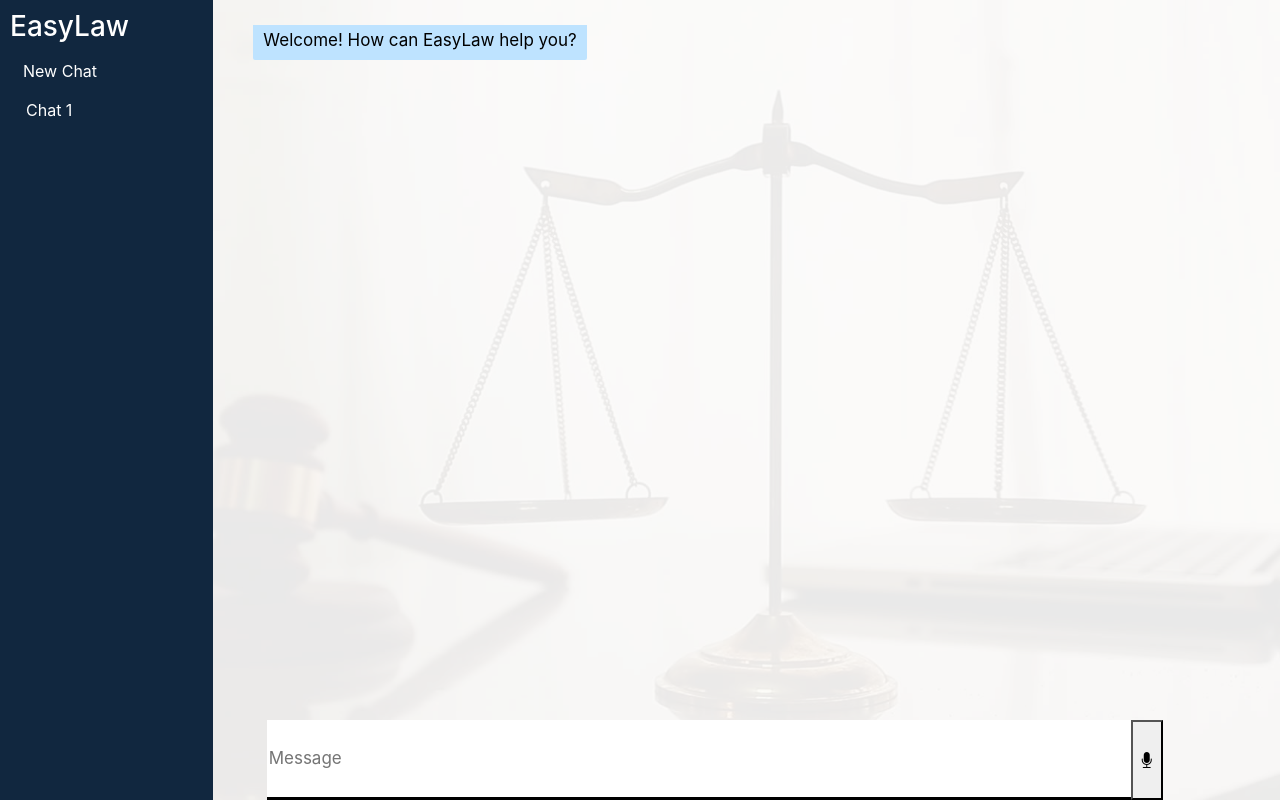
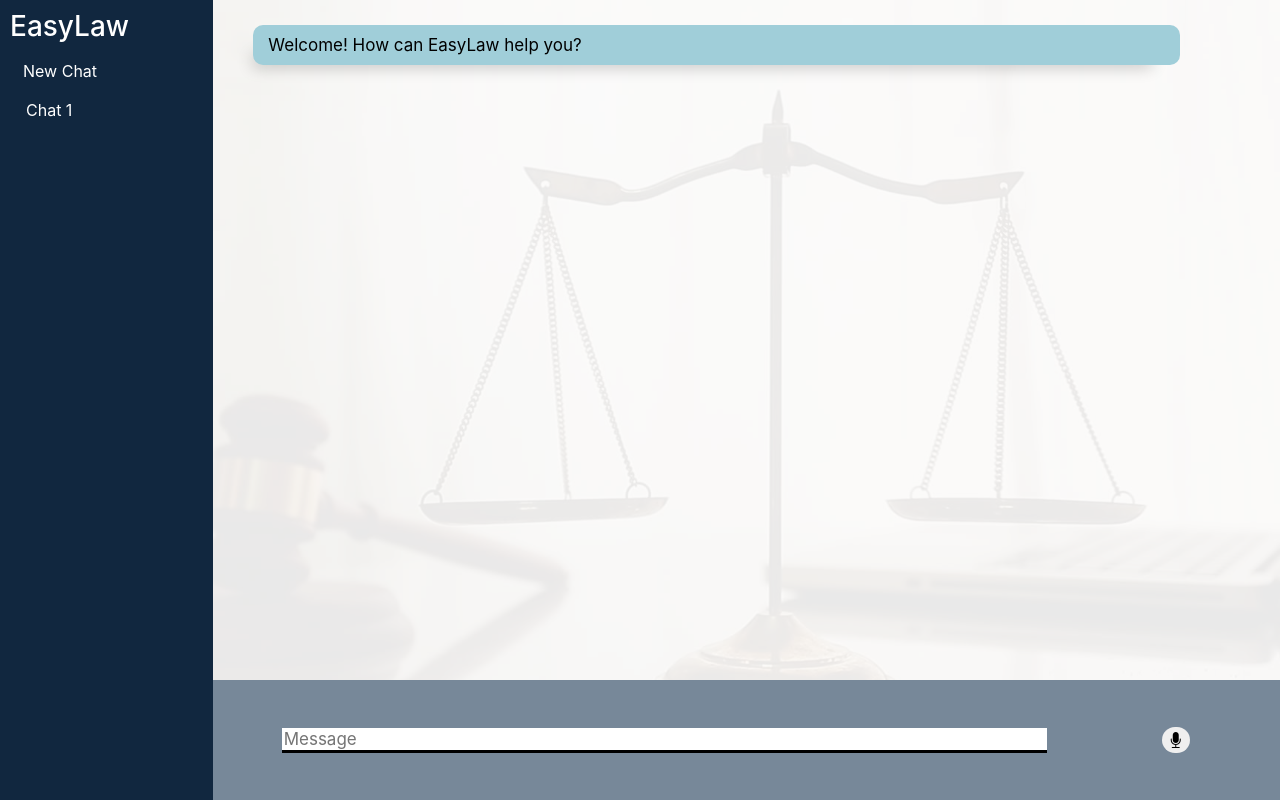
Before and after one commit to Benhzy/A2J, a Flask app: page / in a window 1280 px wide. Run offline with Flask 2, Linux system fonts and the light colour scheme; some libraries are stand-ins or nearby versions.

Commit message:
fixed frontend for chat area
message area frontend fixed wip

```diff
--- a/static/css/style.css
+++ b/static/css/style.css
@@ -19,10 +19,86 @@ body::before {
     color: white;
 }
 
-.chat-input {
+.main-chat-area{
+    height: 100vh;
+
+}
+
+.chat-area{
+    height: 85%;
+    padding-right: 0;
+}
+
+.text-area{
+    height: 15%;
+    background-color: lightslategray;
+}
+
+#chatbox {
+    width: 100%;
+    margin-top: 25px;
+    overflow-y: auto;
+    height: 90%;
+}
+
+.userText {
+    color: black;
+    font-size: 17px;
+    /* text-align: right; */
+    line-height: 30px;
+    margin-left: 100px;
+    margin-right: 40px;
+    background-color: #fcf5c7;
+    border-radius: 10px;
+    padding: 5px 15px 5px 15px;
+    box-shadow: 14px 16px 16px -14px rgba(0,0,0,0.24);
+}
+
+.botText {
+    color: black;
+    font-size: 17px;
+    /* text-align: left; */
+    line-height: 30px;
+    margin-left: 40px;
+    margin-right: 100px;
+    background-color: #a0ced9;
+    border-radius: 10px;
+    padding: 5px 15px 5px 15px;
+    box-shadow: -14px 16px 16px -14px rgba(0,0,0,0.24);
+}
+
+#userInput {
+    display: flex;
+    justify-content: center;
+    align-items: center;
+    margin-left: auto;
+    margin-right: auto;
+    width: 90%;
+    /* text-align: left; */
+    /* flex-wrap: nowrap; */
+}
+
+#textInput {
+    width: 90%;
+    border: none;
+    border-bottom: 3px solid black;
+    font-size: 17px;
+    text-align: left;
+    height: 75%;
+}
+
+
+.button {
+    border-width: 0px;
+    border-radius: 20px;
+    height: 75%;
+}
+
+
+/* .chat-input {
     bottom: 0;
-    left: 25%; /* match the width of the sidebar */
-    right: 0; /* use the remaining space to the right */
+    left: 25%;
+    right: 0;
     padding: 10px;
     background-color: #fff;
     border-top: 1px solid #ccc;
@@ -38,76 +114,4 @@ body::before {
     background-color: #f0f0f0;
     outline: none;
     margin-right: 10px;
-}
-
-#chatbox {
-    /* margin-left: auto;
-    margin-right: auto; */
-    width: 100%;
-    margin-top: 25px;
-    overflow-y: auto;
-    height: 90%;
-}
-
-#userInput {
-    margin-left: auto;
-    margin-right: auto;
-    width: 90%;
-    text-align: left;
-}
-
-#textInput {
-    width: 90%;
-    border: none;
-    border-bottom: 3px solid black;
-    font-size: 17px;
-    text-align: left;
-}
-
-.welcome-message {
-    font-size: 40px;
-    font-weight: bold;
-}
-
-.send-button {
-    border-width: 0px;
-    border-radius: 20px;
-}
-
-
-.chat-area{
-    height: 90%;
-    padding-right: 0;
-}
-
-.text-area{
-    height: 10%;
-}
-
-.userText {
-    color: black;
-    font-size: 17px;
-    text-align: right;
-    line-height: 30px;
-    margin-right: 40px;
-}
-
-.userText span {
-    background-color: #FDFF60;
-    padding: 10px;
-    border-radius: 2px;
-}
-
-.botText {
-    color: black;
-    font-size: 17px;
-    text-align: left;
-    line-height: 30px;
-    margin-left: 40px;
-}
-
-.botText span {
-    background-color: #BEE3FF;
-    padding: 10px;
-    border-radius: 2px;
-}
+} */
--- a/templates/samplefrontendmahesh.html
+++ b/templates/samplefrontendmahesh.html
@@ -21,11 +21,11 @@
         </ul>
       </div>
 
-      <div class="col" style="height: 100vh;">
+      <div class="col main-chat-area">
 
         <div class="row chat-area">
           <div id="chatbox">
-            <p class="botText">
+            <p class="botText shadow-lg">
               <span>Welcome! How can EasyLaw help you?</span>
             </p>
           </div>
@@ -33,8 +33,12 @@
 
         <div class="row text-area">
           <div class="row" id="userInput">
-            <input id="textInput" type="text" name="msg" placeholder="Message" />
-            <button id="record-btn" class="bi bi-mic-fill"></button>
+            <div class="col-11">
+              <input id="textInput" type="text" name="msg" placeholder="Message" />
+            </div>
+            <div class="col">
+              <button id="record-btn" class="bi bi-mic-fill button"></button>
+            </div>
           </div>
         </div>
 
```
